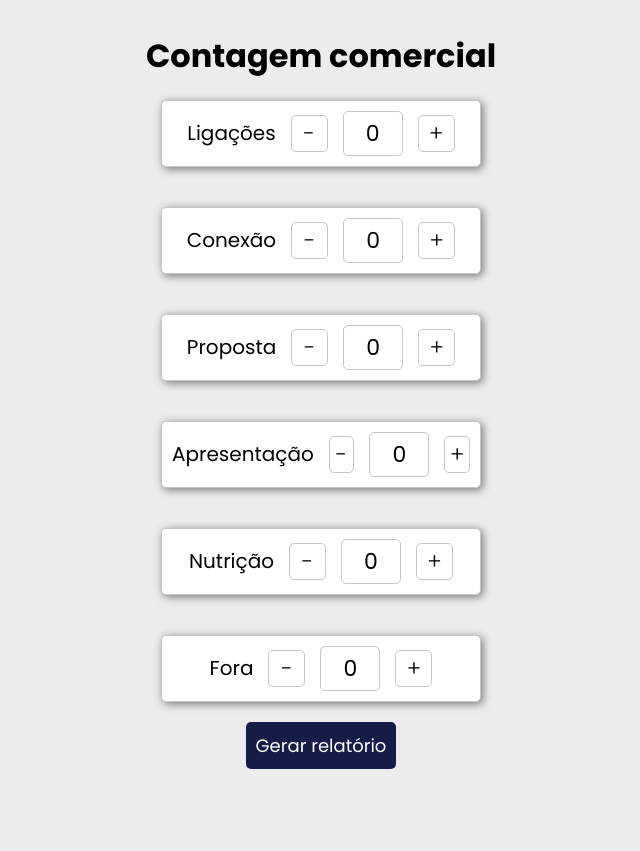
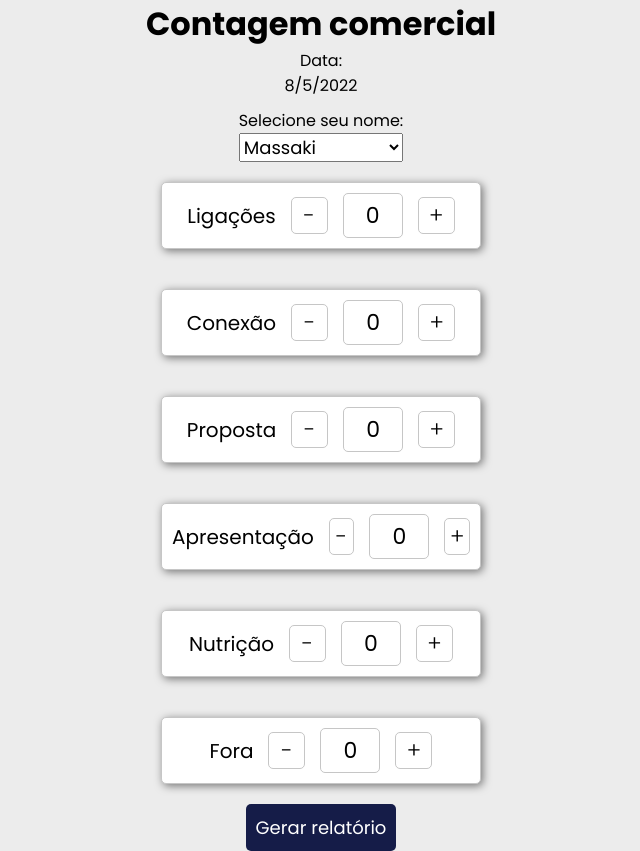
Before and after one commit to Polettinho/contagemComercial, a plain HTML site: page index.html in a window 1280 px wide. Shown: the whole page, without its empty margins (319-959 px from the left). Before the commit the page ends 800 px from the top, so only its background shows below. Drawn offline with Linux system fonts and the light colour scheme.

Commit message:
Commit
Terceiro commit

```diff
--- a/index.html
+++ b/index.html
@@ -9,6 +9,16 @@
 </head>
 <body>
     <h1>Contagem comercial</h1>
+    <p>Data:</p>
+    <div id="current_date"></div>
+    <div class="user">
+        <p>Selecione seu nome:</p>
+        <select name="select">
+            <option value="valor1">Massaki</option>
+            <option value="valor2">Leme</option>
+            <option value="valor3">Maria</option>
+        </select>
+    </div>
     <div class="box">
         <label for=""name>Ligações</label>
         <div class="dec button">-</div>
@@ -91,6 +101,12 @@
             })
         }
 
+        date = new Date();
+        year = date.getFullYear();
+        month = date.getMonth();
+        day = date.getDate();
+        document.getElementById("current_date").innerHTML = day + "/" + month + "/" + year;
+
     </script>
 </body>
 </html>
--- a/style.css
+++ b/style.css
@@ -21,6 +21,19 @@ body{
     justify-content: center;
     flex-direction: column;
     background-color: #ececec;
+}
+
+body select{
+    font-size: 18px;
+    width: 100%;
+}
+
+.user{
+    margin-top: 10px;
+    display: flex;
+    align-items: center;
+    justify-content: center;
+    flex-direction: column;
 }
 
 .box{
```
